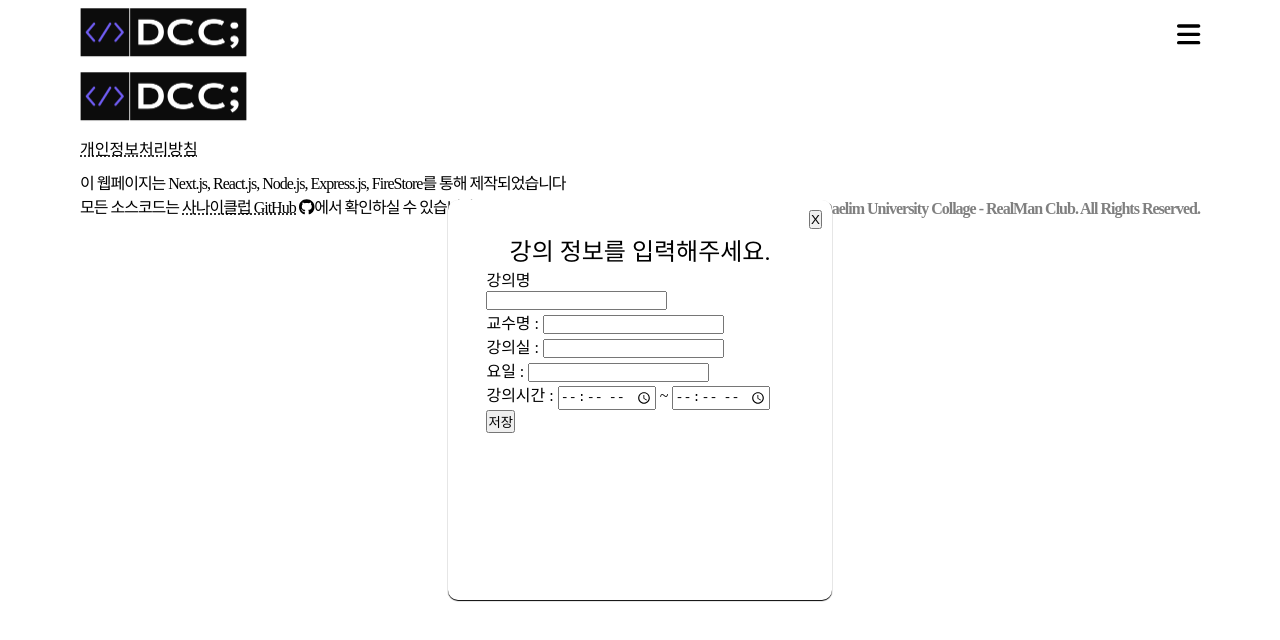
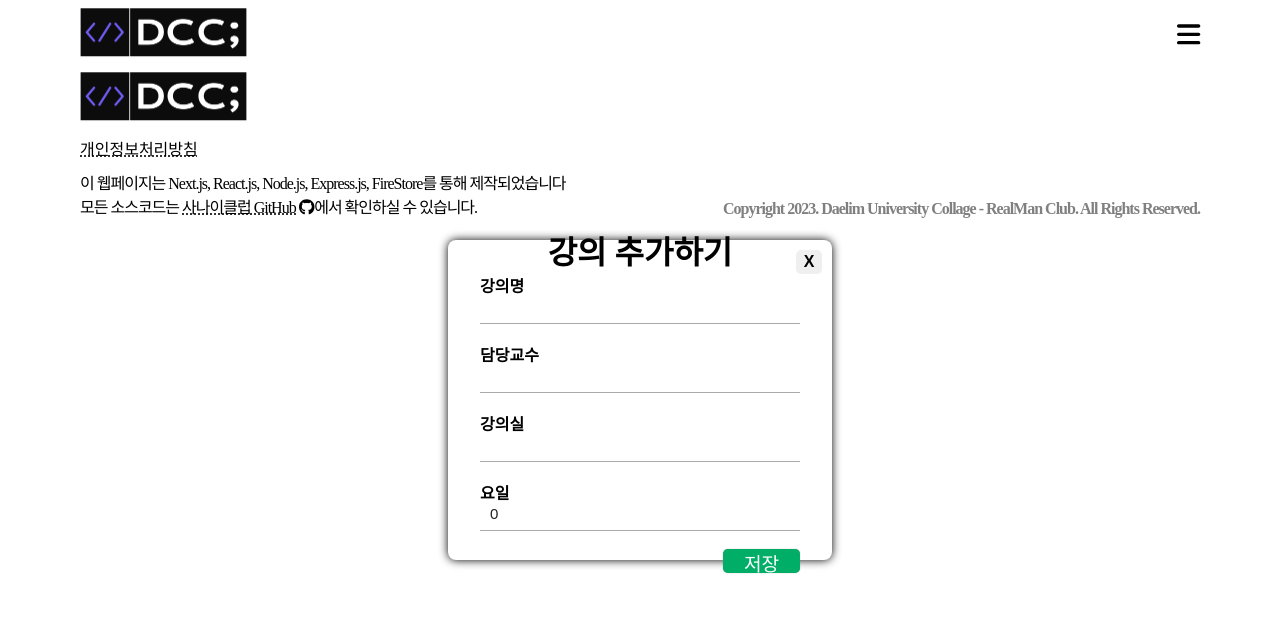
Before and after one commit to HarenKei/DCC_FE, a Next.js app: page /TimeTable/TimeTableModal in a window 1280 px wide. Shown: the top 640 px of the page. Built offline with nearby package versions, Linux system fonts and the light colour scheme.

Commit message:
Update TimeTable Page : Implemented Function of Form

```diff
--- a/pages/TimeTable/TimeTableModal.tsx
+++ b/pages/TimeTable/TimeTableModal.tsx
@@ -1,86 +1,187 @@
-import React, {useState} from "react";
+import React, { useState } from "react";
 import styled from "styled-components";
 
-interface TimeTableObject {
-  class : string,
-  prof : string,
-  classroom : string,
-  time : number
-}
-
-const TimeTableModal = (props : any) => {
+const TimeTableModal = ({ setModalOpen, onAdd }: any) => {
+  const [form, setForm] = useState({
+    className: "",
+    profName: "",
+    classRoom: "",
+    day: 0,
+  });
 
   const closeModal = () => {
-    props.setModalOpen(false);
+    setModalOpen(false);
   };
 
-  const testChagneHandler = (e : any) => {
-    props.setTest({
-      "class" : e.target.class.value,
-      "prof" : e.target.prof.value,
-      "classroom" : e.target.classroom.value,
-      "day" : e.target.day.value,
-      "time" : e.target.endTime.value
+  const changeInput = (e: any) => {
+    const { value, name } = e.target;
+
+    console.log(`value : ${value} /// name : ${name}`);
+
+    let tmp = {
+      ...form,
+      [name]: value,
+    };
+
+    tmp["day"] = parseInt(tmp["day"].toString());
+
+    setForm(tmp);
+  };
+
+  const onSubmit = (e: any) => {
+    e.preventDefault();
+    if (!className || !profName || !classRoom || !day) return;
+
+    onAdd(form);
+
+    setForm({
+      className: "",
+      profName: "",
+      classRoom: "",
+      day: 0,
     });
-    closeModal();
   };
+
+  const { className, profName, classRoom, day } = form;
 
   return (
     <ModalContainer>
       <ModalCloseButton onClick={closeModal}>X</ModalCloseButton>
-      <FormContainer>
-        <ModalFormStyle onSubmit={testChagneHandler}>
-          <p>강의 정보를 입력해주세요.</p>
-          강의명<br/>
-          <input type="text" name="class"/> <br/>
-          교수명 : <input type="text" name="prof"/> <br/>
-          강의실 : <input type="text" name="classroom"/> <br/>
-          요일 : <input type="number" name="day"/> <br/>
-          강의시간 : <input type="time" name="startTime"/> ~ <input type="time" name="endTime"/><br/>
-          <button type="submit"> 저장 </button>
-        </ModalFormStyle>
-      </FormContainer>
+      <h1>강의 추가하기</h1>
+      <form onSubmit={onSubmit}>
+        <span>강의명</span>
+        <br />
+        <input
+          type="text"
+          name="className"
+          onChange={changeInput}
+          value={className}
+        />
+        <br />
+        <span>담당교수</span>
+        <br />
+        <input
+          type="text"
+          name="profName"
+          onChange={changeInput}
+          value={profName}
+        />
+        <br />
+        <span>강의실</span> <br />
+        <input
+          type="text"
+          name="classRoom"
+          onChange={changeInput}
+          value={classRoom}
+        />
+        <br />
+        <span>요일</span> <br />
+        <input type="number" name="day" onChange={changeInput} value={day} />
+        <br />
+        <button type="submit">저장</button>
+      </form>
     </ModalContainer>
   );
 };
 
 const ModalContainer = styled.div`
   width: 30vw;
-  height: 50vh;
+  height: 40vh;
   z-index: 999;
   position: absolute;
   top: 50%;
   left: 50%;
   transform: translate(-50%, -50%);
 
-  background-color: #fff;
-  border-radius: 10px;
-  box-shadow: 0px 1px 1px black;
-`;
+  opacity: unset;
+  background-color: white;
+  border-radius: 8px;
+  box-shadow: 0 0 10px black;
 
-const FormContainer = styled.div`
   display: flex;
+  flex-direction: column;
   justify-content: center;
   align-items: center;
 
-  margin-top: 2em;
+  form {
+    display: flex;
+    flex-direction: column;
+    justify-content: center;
+    align-items: flex-start;
+  }
+
+  span {
+    margin-bottom: -15px;
+    font-weight: 800;
+  }
+
+  button[type="submit"]{
+    width: 6vw;
+    height: 3vh;
+    margin-left: 19vw;
+    border-radius: 1px;
+    border: none;
+    color: white;
+    font-size: 1.2em;
+    font-weight: 500;
+    background: #00ae68;
+    border-radius: 5px;
+    transition: all 0.2s;
+    box-shadow: 0 0 1px grey;
+  }
+
+  button[type="submit"]:hover {
+    background: #21825b;
+  }
+
+  label {
+    position: absolute;
+    color: #aaa;
+    left: 10px;
+    font-size: 20px;
+    bottom: 8px;
+    transition: all 0.2s;
+  }
+
+  input {
+    width: 25vw;
+    height: 3vh;
+
+    font-size: 15px;
+    color: #222222;
+    border: none;
+    border-bottom: solid #aaaaaa 1px;
+    padding-bottom: 10px;
+    padding-left: 10px;
+    position: relative;
+    background: none;
+    z-index: 5;
+  }
+
+  input:focus {
+    outline: none;
+  }
 `;
 
-const ModalFormStyle = styled.form`
-  width:80%;
-
-  p{
-    font-size: 1.5em;
-    text-align: center;
-  }
-
-
-`;
+const AddClassForm = styled.div``;
 
 const ModalCloseButton = styled.button`
   position: absolute;
   right: 10px;
   top: 10px;
+
+  width: 2vw;
+  height: 3vh;
+  border: none;
+  border-radius: 5px;
+
+  font-size: 1em;
+  font-weight: 900;
+
+  :hover {
+    background: #df3c3c;
+    color: #fff;
+  }
 `;
 
 export default TimeTableModal;
```
Also changed, not shown: pages/TimeTable/ClassInfoList.tsx (added, +21 -0 lines), pages/TimeTable/ClassInputForm.tsx (added, +58 -0 lines), pages/TimeTable/DayView.tsx (+35 -56 lines), pages/TimeTable/TimeTable.tsx (+61 -39 lines).
